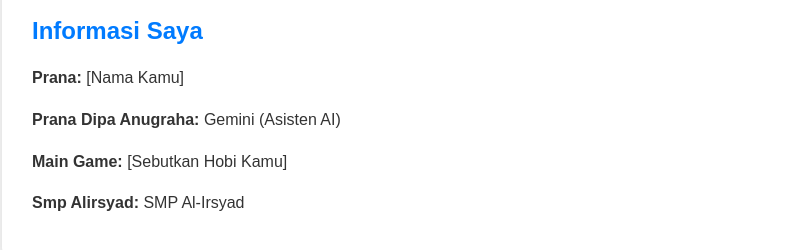
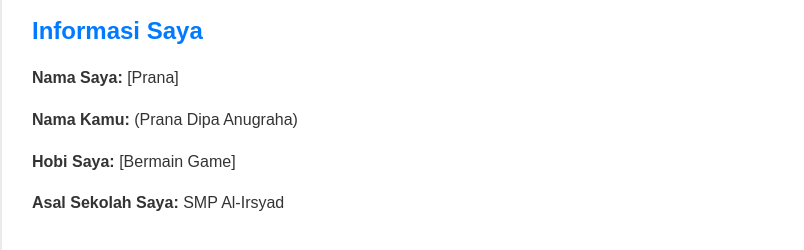
Before and after one commit to pemroalrisyad/Prana-, a plain HTML site: page index.html in a window 1280 px wide. Shown: the part 158-408 px from the top of the page, without its empty margins (18-822 px from the left). Drawn offline with Linux system fonts and the light colour scheme.

Commit message:
Update index.html

```diff
--- a/index.html
+++ b/index.html
@@ -41,10 +41,10 @@
 
         <div class="info">
             <h2>Informasi Saya</h2>
-            <p><strong>Prana:</strong> [Nama Kamu]</p>
-            <p><strong>Prana Dipa Anugraha:</strong> Gemini (Asisten AI)</p>
-            <p><strong>Main Game:</strong> [Sebutkan Hobi Kamu]</p>
-            <p><strong>Smp Alirsyad:</strong> SMP Al-Irsyad</p>
+            <p><strong>Nama Saya:</strong> [Prana]</p>
+            <p><strong>Nama Kamu:</strong>  (Prana Dipa Anugraha)</p>
+            <p><strong>Hobi Saya:</strong> [Bermain Game]</p>
+            <p><strong>Asal Sekolah Saya:</strong> SMP Al-Irsyad</p>
         </div>
     </div>
 </body>
```
